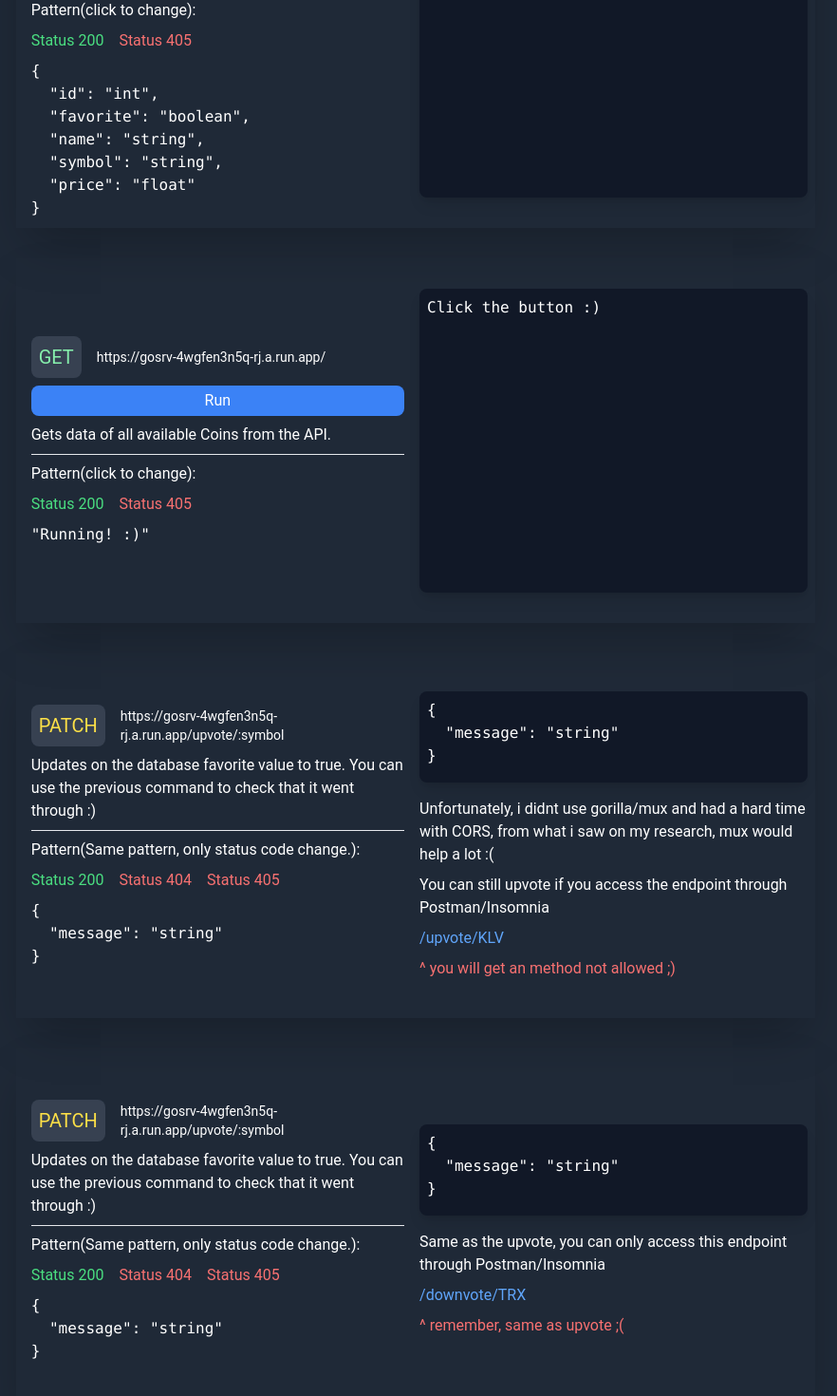
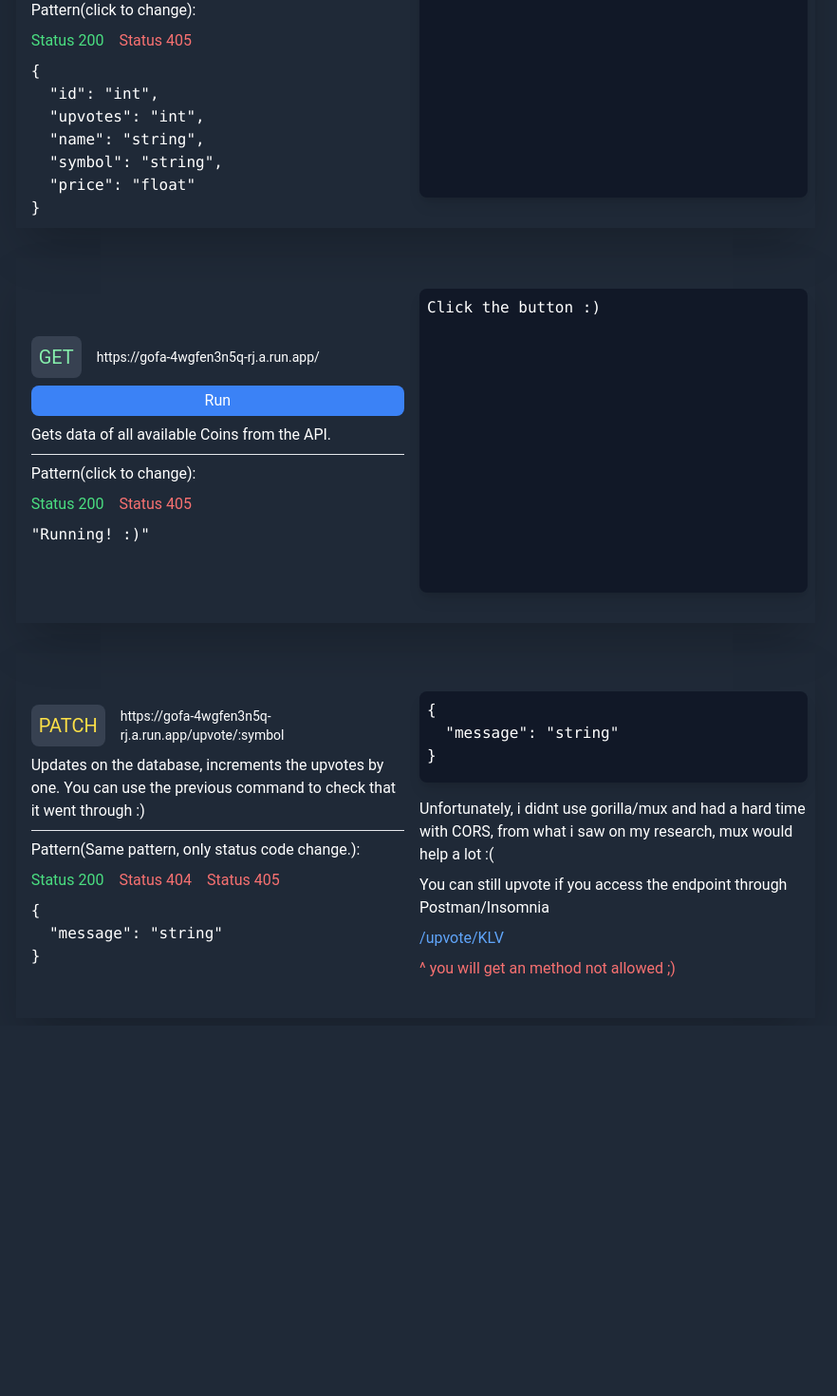
Before and after one commit to carlosarraes/fcspa, a React (Vite) app: page / in a window 1280 px wide. Shown: the part 216-1686 px from the top of the page at 95% size, without its empty margins (202-1084 px from the left). After the commit the page ends 1296 px from the top, so only its background shows below. Built offline with nearby package versions, Linux system fonts and the light colour scheme.

Commit message:
feat: new endpoint

```diff
--- a/src/App.tsx
+++ b/src/App.tsx
@@ -1,5 +1,4 @@
 import CheckHealth from './components/CheckHealth'
-import DownvoteCoin from './components/DownvoteCoin'
 import GetCoins from './components/GetCoins'
 import Header from './components/Header'
 import UpvoteCoin from './components/UpvoteCoin'
@@ -11,7 +10,6 @@ function App() {
       <GetCoins />
       <CheckHealth />
       <UpvoteCoin />
-      <DownvoteCoin />
     </main>
   )
 }
--- a/src/components/CheckHealth.tsx
+++ b/src/components/CheckHealth.tsx
@@ -5,7 +5,7 @@ const CheckHealth = () => {
   const [pattern, setPattern] = useState('Running! :)')
 
   const fetchCoins = async () => {
-    const data = await fetch('https://gosrvcf-4wgfen3n5q-rj.a.run.app/')
+    const data = await fetch('https://gofa-4wgfen3n5q-rj.a.run.app/')
 
     return data
   }
@@ -34,7 +34,7 @@ const CheckHealth = () => {
       <div className="flex flex-col w-1/2 gap-2 p-2 text-left">
         <div className="flex gap-4 text-left">
           <h2 className="text-xl p-2 bg-gray-700 text-green-300 rounded-lg">GET</h2>
-          <p className="text-sm self-center">https://gosrv-4wgfen3n5q-rj.a.run.app/</p>
+          <p className="text-sm self-center">https://gofa-4wgfen3n5q-rj.a.run.app/</p>
         </div>
         <button
           type="button"
--- a/src/components/DownvoteCoin.tsx
+++ /dev/null
@@ -1,44 +0,0 @@
-const DownvoteCoin = () => {
-  const pattern = {
-    message: 'string',
-  }
-
-  return (
-    <section className="flex p-2 justify-center items-center h-96 gap-2 w-8/12 mt-8 shadow-2xl">
-      <div className="flex flex-col gap-2 p-2 w-1/2 text-left">
-        <div className="flex gap-4 text-left">
-          <h2 className="text-xl p-2 bg-gray-700 text-yellow-300 rounded-lg">PATCH</h2>
-          <p className="text-sm self-center">
-            https://gosrv-4wgfen3n5q-rj.a.run.app/upvote/:symbol
-          </p>
-        </div>
-        <p>
-          Updates on the database favorite value to true. You can use the previous command to check
-          that it went through :)
-        </p>
-        <hr />
-        <p>Pattern(Same pattern, only status code change.):</p>
-        <div className="flex gap-4 text-left">
-          <p className="text-green-400 cursor-pointer">Status 200</p>
-          <p className="text-red-400 cursor-pointer">Status 404</p>
-          <p className="text-red-400 cursor-pointer">Status 405</p>
-        </div>
-        <pre className="text-left">{JSON.stringify(pattern, null, 2)}</pre>
-      </div>
-      <div className="flex flex-col gap-2 w-1/2">
-        <pre className="bg-gray-900 text-white p-2 rounded-lg w-full h-24 max-h-24 overflow-y-auto shadow-lg">
-          {JSON.stringify(pattern, null, 2)}
-        </pre>
-        <p className="mt-2">
-          Same as the upvote, you can only access this endpoint through Postman/Insomnia
-        </p>
-        <a href="https://gosrv-4wgfen3n5q-rj.a.run.app/upvote/TRX" className="text-blue-400">
-          /downvote/TRX
-        </a>
-        <p className="text-red-400">^ remember, same as upvote ;(</p>
-      </div>
-    </section>
-  )
-}
-
-export default DownvoteCoin
--- a/src/components/GetCoins.tsx
+++ b/src/components/GetCoins.tsx
@@ -2,7 +2,7 @@ import { useState } from 'react'
 
 interface Pattern {
   id?: string
-  favorite?: string
+  upvotes?: string
   name?: string
   symbol?: string
   price?: string
@@ -13,14 +13,14 @@ const GetCoins = () => {
   const [coins, setCoins] = useState([])
   const [pattern, setPattern] = useState<Pattern>({
     id: 'int',
-    favorite: 'boolean',
+    upvotes: 'int',
     name: 'string',
     symbol: 'string',
     price: 'float',
   })
 
   const fetchCoins = async () => {
-    const data = await fetch('https://gosrvcf-4wgfen3n5q-rj.a.run.app/getcoins/')
+    const data = await fetch('https://gofa-4wgfen3n5q-rj.a.run.app/getcoins/')
     const response = await data.json()
 
     return response
@@ -37,7 +37,7 @@ const GetCoins = () => {
     if (innerText === 'Status 200') {
       setPattern({
         id: 'int',
-        favorite: 'boolean',
+        upvotes: 'int',
         name: 'string',
         symbol: 'string',
         price: 'float',
@@ -54,7 +54,7 @@ const GetCoins = () => {
       <div className="flex flex-col w-1/2 gap-2 p-2 text-left">
         <div className="flex gap-4 text-left">
           <h2 className="text-xl p-2 bg-gray-700 text-green-300 rounded-lg">GET</h2>
-          <p className="text-sm self-center">https://gosrv-4wgfen3n5q-rj.a.run.app/getcoins</p>
+          <p className="text-sm self-center">https://gofa-4wgfen3n5q-rj.a.run.app/getcoins/</p>
         </div>
         <button
           type="button"
--- a/src/components/UpvoteCoin.tsx
+++ b/src/components/UpvoteCoin.tsx
@@ -8,13 +8,11 @@ const UpvoteCoin = () => {
       <div className="flex flex-col gap-2 p-2 w-1/2 text-left">
         <div className="flex gap-4 text-left">
           <h2 className="text-xl p-2 bg-gray-700 text-yellow-300 rounded-lg">PATCH</h2>
-          <p className="text-sm self-center">
-            https://gosrv-4wgfen3n5q-rj.a.run.app/upvote/:symbol
-          </p>
+          <p className="text-sm self-center">https://gofa-4wgfen3n5q-rj.a.run.app/upvote/:symbol</p>
         </div>
         <p>
-          Updates on the database favorite value to true. You can use the previous command to check
-          that it went through :)
+          Updates on the database, increments the upvotes by one. You can use the previous command
+          to check that it went through :)
         </p>
         <hr />
         <p>Pattern(Same pattern, only status code change.):</p>
@@ -34,7 +32,7 @@ const UpvoteCoin = () => {
           my research, mux would help a lot :(
         </p>
         <p>You can still upvote if you access the endpoint through Postman/Insomnia</p>
-        <a href="https://gosrv-4wgfen3n5q-rj.a.run.app/upvote/KLV" className="text-blue-400">
+        <a href="https://gofa-4wgfen3n5q-rj.a.run.app/upvote/KLV" className="text-blue-400">
           /upvote/KLV
         </a>
         <p className="text-red-400">^ you will get an method not allowed ;)</p>
```
